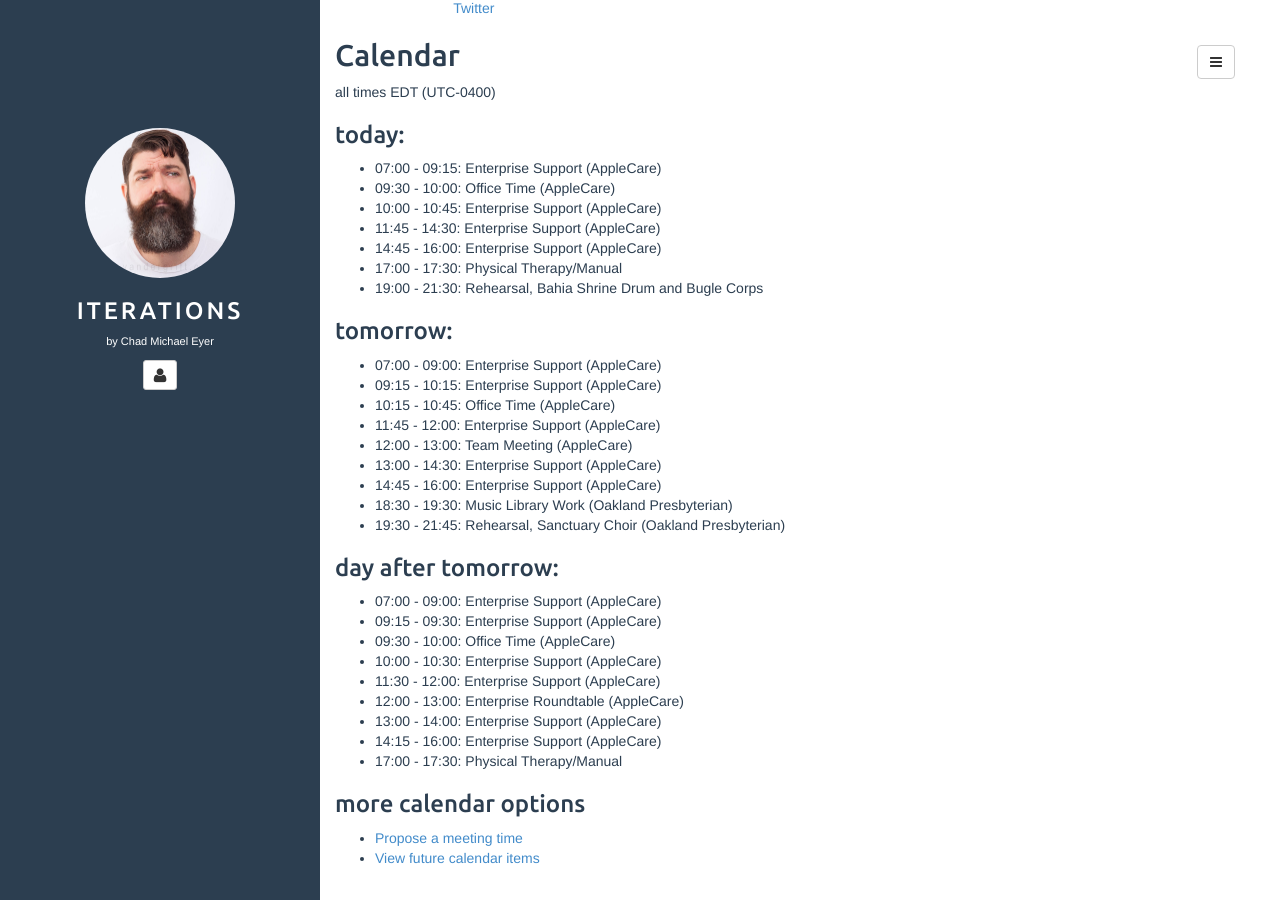
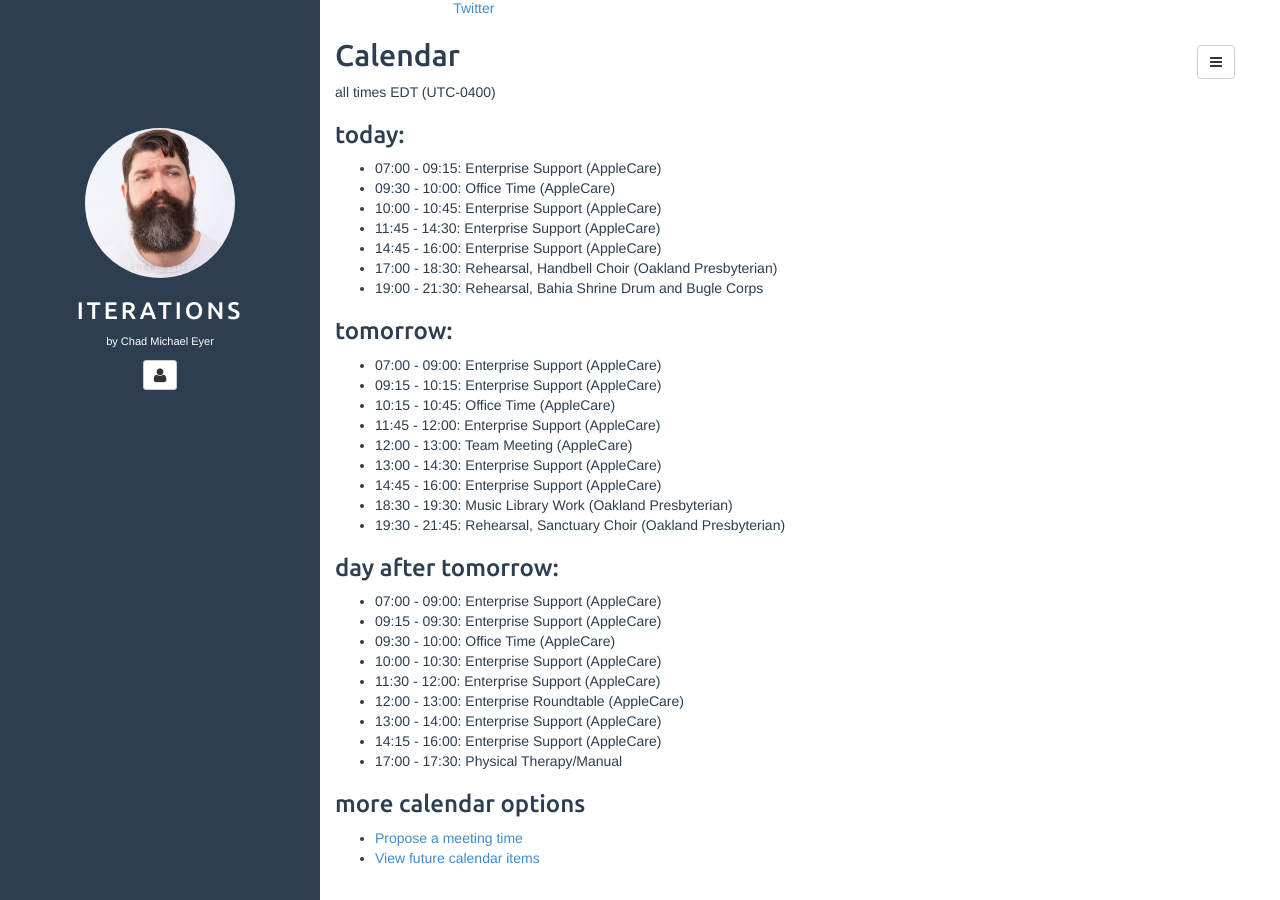
Before and after one commit to chadmichaeleyer/chadmichaeleyer.github.io, a Jekyll site: the page built from about.md, in a window 1280 px wide and 900 px high, scrolled down 1395 px. Built offline with Jekyll 4.4.1, drawn with Linux system fonts in a browser that asks for light colours.

Commit message:
calendar update

```diff
--- a/calendar-year.markdown
+++ b/calendar-year.markdown
@@ -7,7 +7,7 @@ all times EDT (UTC-0400)
 * 10:00 - 10:45: Enterprise Support (AppleCare)
 * 11:45 - 14:30: Enterprise Support (AppleCare)
 * 14:45 - 16:00: Enterprise Support (AppleCare)
-* 17:00 - 17:30: Physical Therapy/Manual
+* 17:00 - 18:30: Rehearsal, Handbell Choir (Oakland Presbyterian)
 * 19:00 - 21:30: Rehearsal, Bahia Shrine Drum and Bugle Corps
 
 ### 2017-03-22 (Wed):
--- a/calendar.markdown
+++ b/calendar.markdown
@@ -7,7 +7,7 @@ all times EDT (UTC-0400)
 * 10:00 - 10:45: Enterprise Support (AppleCare)
 * 11:45 - 14:30: Enterprise Support (AppleCare)
 * 14:45 - 16:00: Enterprise Support (AppleCare)
-* 17:00 - 17:30: Physical Therapy/Manual
+* 17:00 - 18:30: Rehearsal, Handbell Choir (Oakland Presbyterian)
 * 19:00 - 21:30: Rehearsal, Bahia Shrine Drum and Bugle Corps
 
 ### tomorrow:
```
Also changed, not shown: other parts of calendar-year.markdown (+1 -1 lines).
